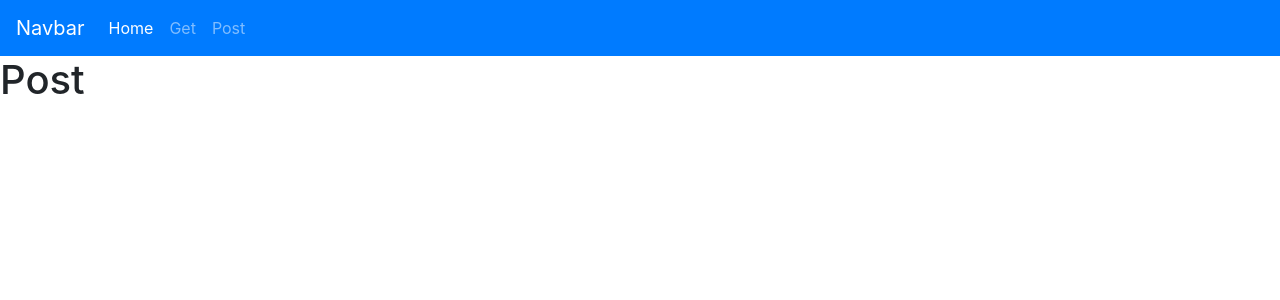
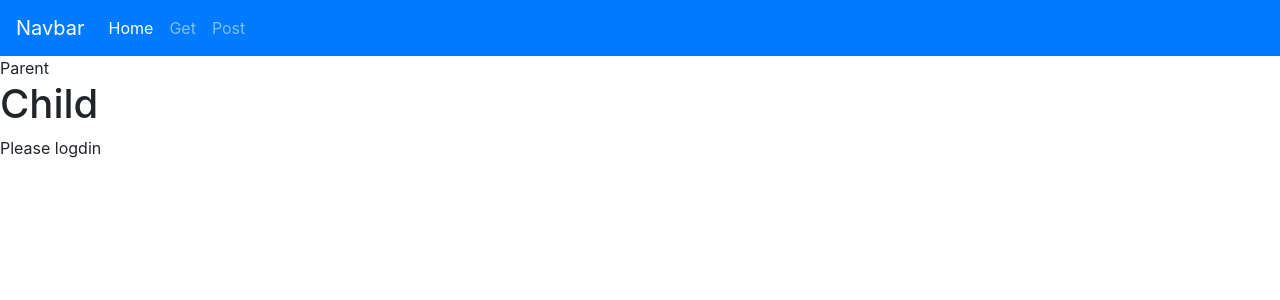
Before and after one commit to Cristian-Nass/Http-Request, an Angular app: page /post in a window 1280 px wide. Shown: the top 300 px of the page. Built offline with nearby package versions, Linux system fonts and the light colour scheme.

Commit message:
test Input

```diff
--- /dev/null
+++ b/src/app/post/child/child.component.html
@@ -0,0 +1,6 @@
+<h1>
+  Child
+</h1>
+
+<p *ngIf="loggedIn">Welcome back</p>
+<p *ngIf="!loggedIn">Please logdin</p>
--- /dev/null
+++ b/src/app/post/child/child.component.ts
@@ -0,0 +1,16 @@
+import { Component, OnInit, Input } from '@angular/core';
+
+@Component({
+  selector: 'app-child',
+  templateUrl: './child.component.html',
+  styleUrls: ['./child.component.css']
+})
+export class ChildComponent implements OnInit {
+
+  @Input() loggedIn: boolean;
+  constructor() { }
+
+  ngOnInit() {
+  }
+
+}
--- a/src/app/post/post.component.html
+++ b/src/app/post/post.component.html
@@ -1 +1,2 @@
-<h1>Post</h1>
+Parent
+<app-child [loggedIn]="userLoggedIn"></app-child>
--- a/src/app/post/post.component.ts
+++ b/src/app/post/post.component.ts
@@ -8,6 +8,7 @@ import {  HttpClient } from '@angular/common/http';
 })
 export class PostComponent implements OnInit {
 
+  userLoggedIn = false;
   constructor() { }
 
   ngOnInit() {
```
Also changed, not shown: src/app/app.module.ts (+5 -2 lines), src/app/post/child/child.component.css (added), 1 other file (tests, documents, lock files or other folders).
